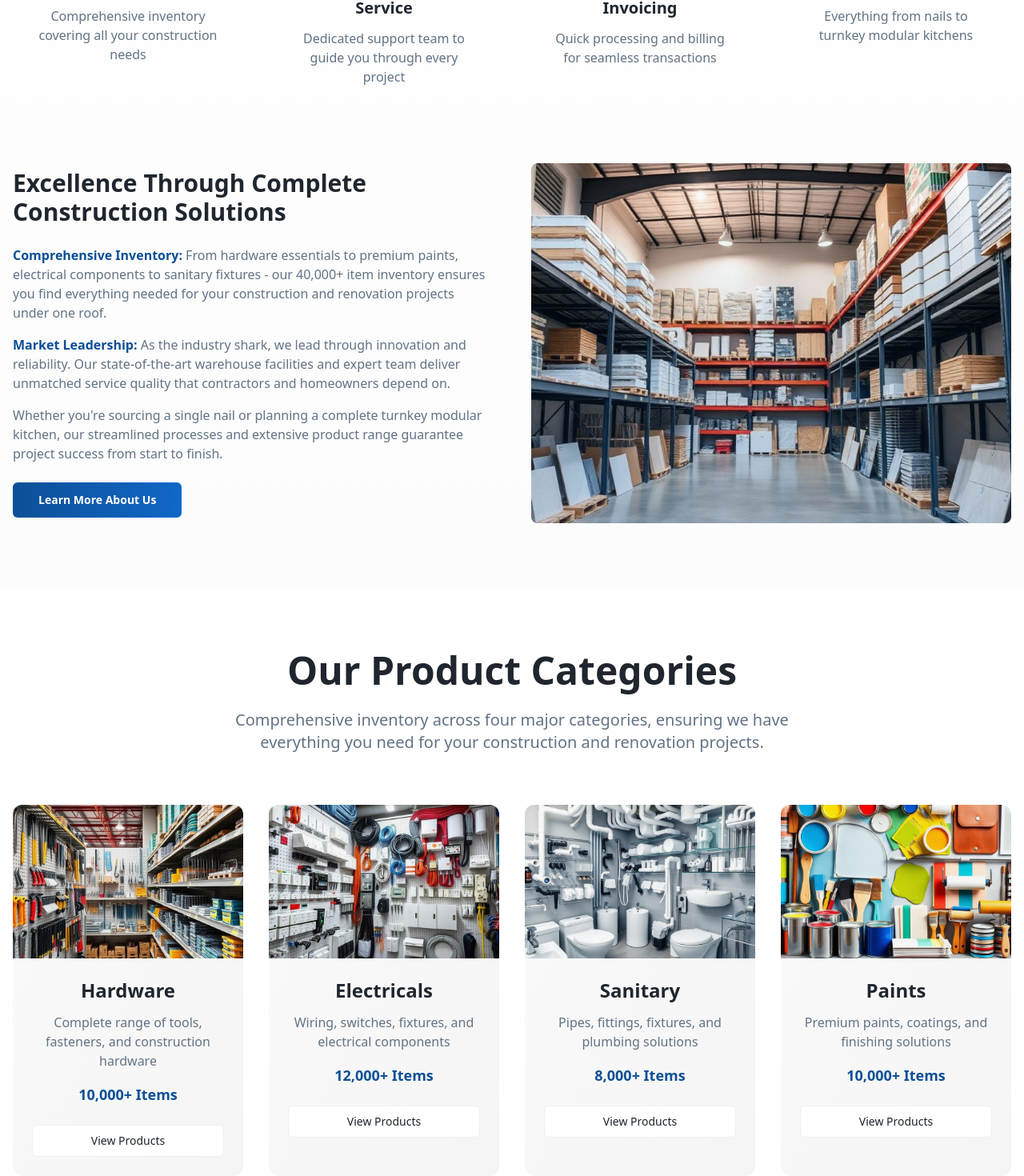
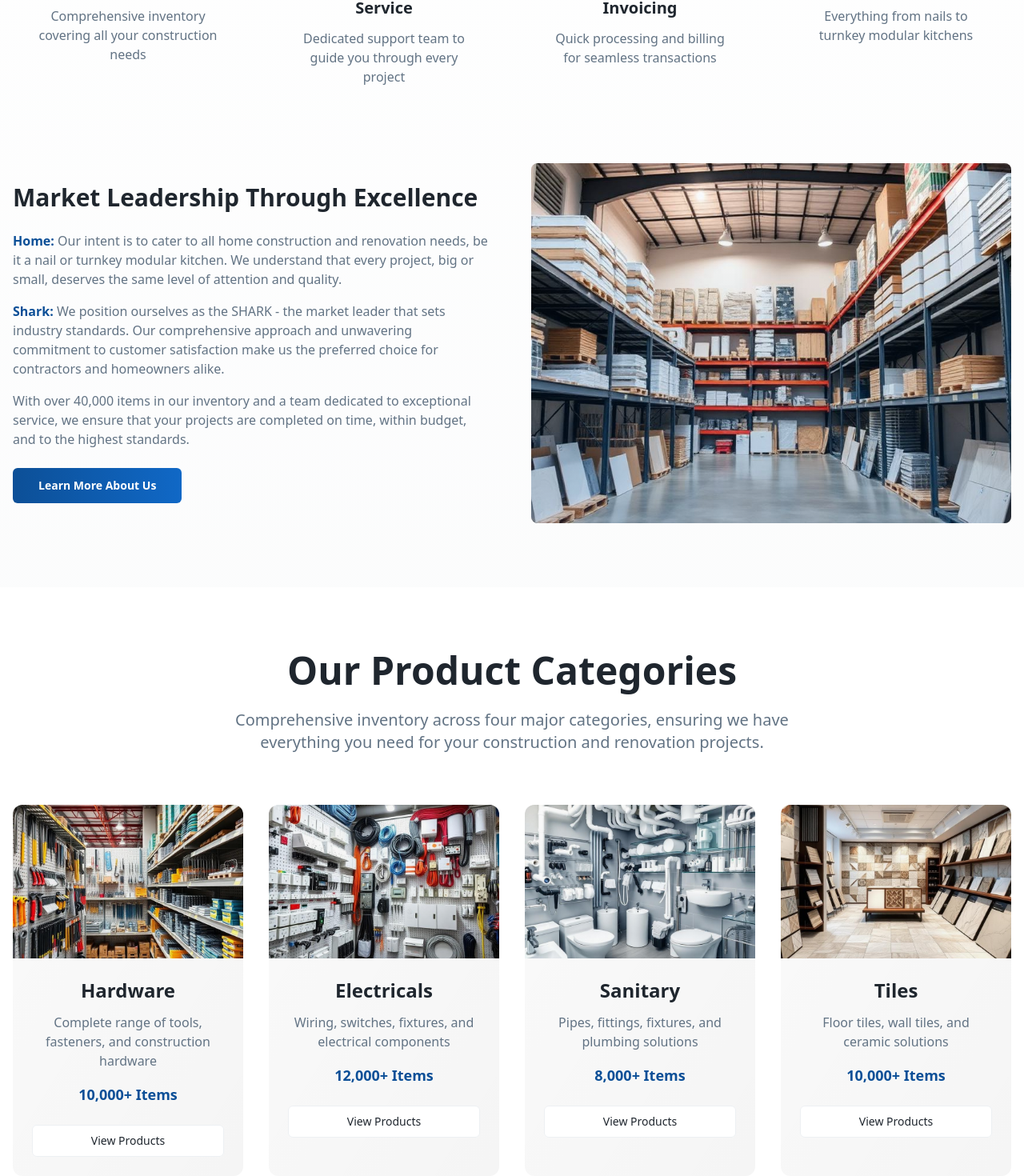
Before and after one commit to ayush6812/home-shark-one-stop-shop, a React (Vite) app: page / in a window 1280 px wide. Shown: the part 1244-2714 px from the top of the page at 80% size. Built offline with nearby package versions, Linux system fonts and the light colour scheme.

Commit message:
Reverted to commit 5c3d898b2a9945733ef68746ac54578bb36f76df

```diff
--- a/src/components/AboutSection.tsx
+++ b/src/components/AboutSection.tsx
@@ -57,22 +57,22 @@ const AboutSection = () => {
         <div className="grid grid-cols-1 lg:grid-cols-2 gap-12 items-center">
           <div>
             <h3 className="text-3xl font-bold mb-6 text-foreground">
-              Excellence Through Complete Construction Solutions
+              Market Leadership Through Excellence
             </h3>
             <div className="space-y-4 text-muted-foreground">
               <p>
-                <strong className="text-shark">Comprehensive Inventory:</strong> From hardware essentials to premium paints,
-                electrical components to sanitary fixtures - our 40,000+ item inventory ensures you find everything
-                needed for your construction and renovation projects under one roof.
+                <strong className="text-shark">Home:</strong> Our intent is to cater to all home construction
+                and renovation needs, be it a nail or turnkey modular kitchen. We understand that every
+                project, big or small, deserves the same level of attention and quality.
               </p>
               <p>
-                <strong className="text-shark">Market Leadership:</strong> As the industry shark, we lead through
-                innovation and reliability. Our state-of-the-art warehouse facilities and expert team deliver
-                unmatched service quality that contractors and homeowners depend on.
+                <strong className="text-shark">Shark:</strong> We position ourselves as the SHARK - the market
+                leader that sets industry standards. Our comprehensive approach and unwavering commitment
+                to customer satisfaction make us the preferred choice for contractors and homeowners alike.
               </p>
               <p>
-                Whether you're sourcing a single nail or planning a complete turnkey modular kitchen,
-                our streamlined processes and extensive product range guarantee project success from start to finish.
+                With over 40,000 items in our inventory and a team dedicated to exceptional service,
+                we ensure that your projects are completed on time, within budget, and to the highest standards.
               </p>
             </div>
             <Button variant="hero" size="lg" className="mt-6">
--- a/src/components/Hero.tsx
+++ b/src/components/Hero.tsx
@@ -20,14 +20,14 @@ const Hero = () => {
             <img
               src="/lovable-uploads/3dfc4cc0-79fc-4351-b0ca-5e94c6d5da26.png"
               alt="Home Shark Logo"
-              className="h-44 md:h-52 w-auto drop-shadow-xl hover:scale-105 transition-transform duration-300"
+              className="h-28 md:h-36 w-auto drop-shadow-xl hover:scale-105 transition-transform duration-300"
             />
           </div>
           <h1 className="text-3xl md:text-5xl lg:text-6xl mb-6 font-bold text-shark bg-gradient-to-r from-shark to-ocean bg-clip-text text-transparent leading-tight">
             Market Leader in Construction & Home Solutions
           </h1>
           <p className="text-xl md:text-2xl mb-8 text-slate-600 max-w-3xl mx-auto leading-relaxed font-medium">
-            From a single nail to turnkey modular kitchens - we're your one-stop destination for hardware, electricals, sanitary, and paints. With 40,000+ items and unmatched customer service, we're the market leader you can trust.
+            From a single nail to turnkey modular kitchens - we're your one-stop destination for hardware, electricals, sanitary, and tiles. With 40,000+ items and unmatched customer service, we're the market leader you can trust.
           </p>
 
           <div className="flex flex-col sm:flex-row gap-4 justify-center mb-12">
--- a/src/components/ProductCategories.tsx
+++ b/src/components/ProductCategories.tsx
@@ -3,7 +3,7 @@ import { Link } from "react-router-dom";
 import hardwareImage from "@/assets/hardware-category.jpg";
 import electricalsImage from "@/assets/electricals-category.jpg";
 import sanitaryImage from "@/assets/sanitary-category.jpg";
-import paintsImage from "@/assets/paints-category.jpg";
+import tilesImage from "@/assets/tiles-category.jpg";
 
 const ProductCategories = () => {
   const categories = [
@@ -32,11 +32,12 @@ const ProductCategories = () => {
       link: "/sanitary"
     },
     {
-      image: paintsImage,
-      title: "Paints",
-      description: "Premium paints, coatings, and finishing solutions",
+      image: tilesImage,
+      title: "Tiles",
+      description: "Floor tiles, wall tiles, and ceramic solutions",
       items: "10,000+ Items",
-      link: "/paints"
+      color: "from-green-500 to-green-600",
+      link: "/tiles"
     }
   ];
 
```
Also changed, not shown: src/assets/paints-category.jpg (deleted).
